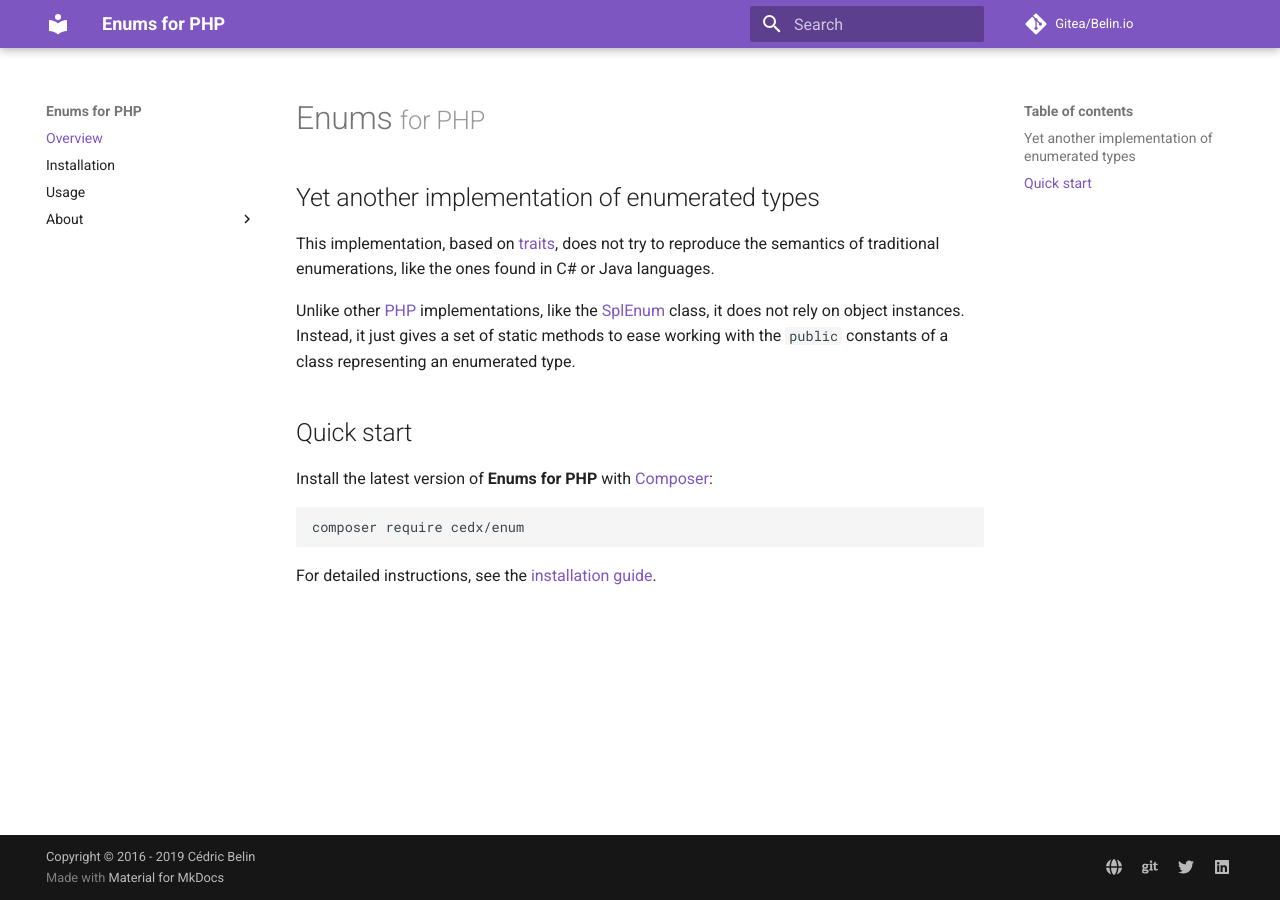
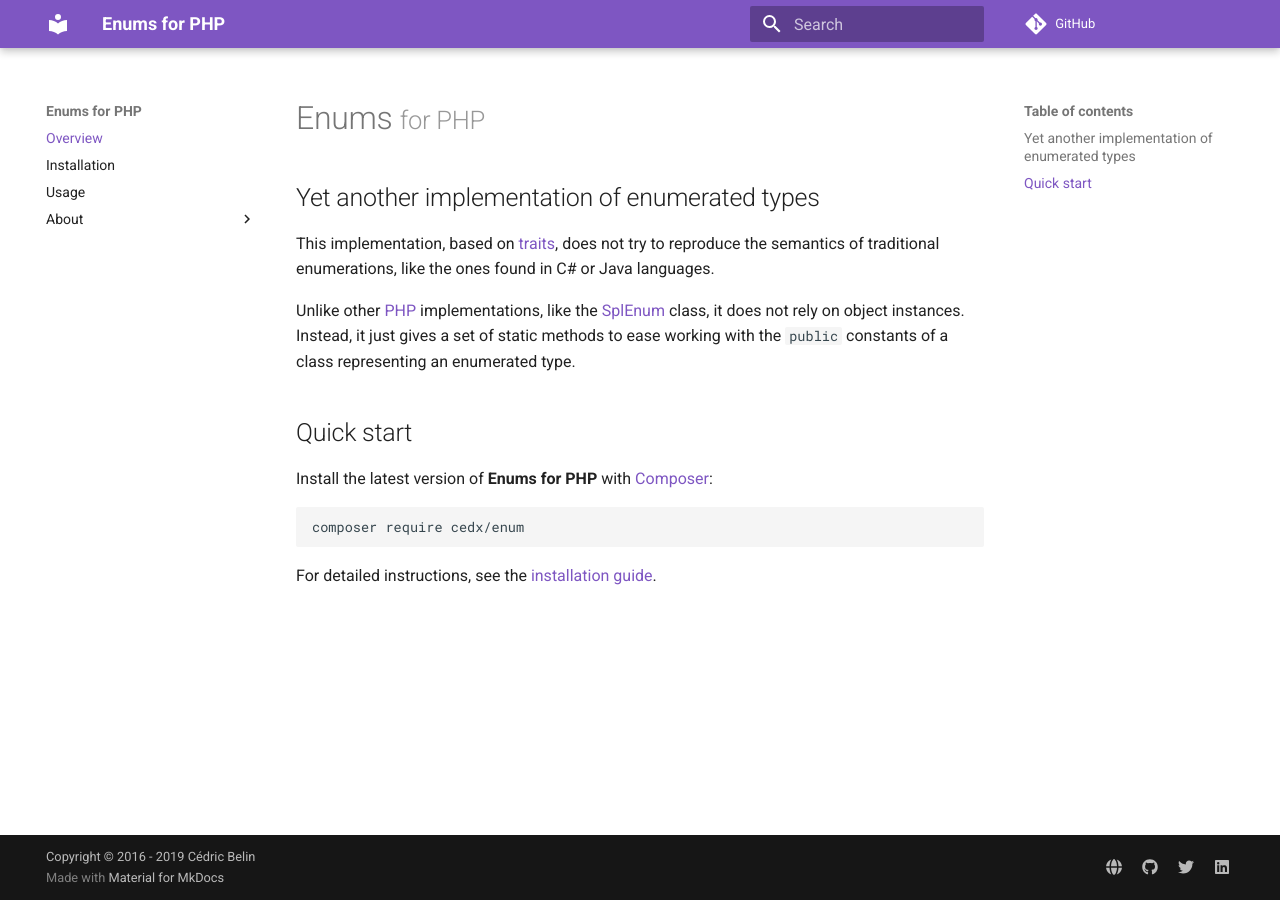
Before and after one commit to cedx/enum.php, an MkDocs documentation site: the page built from doc/index.md, in a window 1280 px wide. Built offline with MkDocs 1.6.1 and Material for MkDocs 9.7.7, drawn with Linux system fonts in a browser that asks for light colours; comment, search, counter and statistics services are not loaded.

Commit message:
Updated the URL of the Git repository

```diff
--- a/composer.json
+++ b/composer.json
@@ -16,8 +16,7 @@
     "psr-4": {"Enum\\": "test/"}
   },
   "config": {
-    "optimize-autoloader": true,
-    "preferred-install": {"*": "dist"}
+    "optimize-autoloader": true
   },
   "keywords": [
     "enum",
@@ -33,7 +32,7 @@
     "cedx/coveralls": "^9.1.2",
     "consolidation/robo": "^1.4.3",
     "henrikbjorn/lurker": "^1.2.0",
-    "phpstan/phpstan": "^0.10.7",
+    "phpstan/phpstan": "^0.10.8",
     "phpunit/phpunit": "^7.5.1"
   },
   "scripts": {
--- a/mkdocs.yml
+++ b/mkdocs.yml
@@ -6,8 +6,8 @@ site_url: https://dev.belin.io/enum.php
 docs_dir: doc
 site_dir: web
 
-repo_name: Gitea/Belin.io
-repo_url: https://git.belin.io/cedx/enum.php
+repo_name: GitHub
+repo_url: https://github.com/cedx/enum.php
 edit_uri: ''
 
 copyright: Copyright &copy; 2016 - 2019 Cédric Belin
@@ -18,7 +18,7 @@ google_analytics:
 extra:
   social:
   - {type: globe, link: 'https://belin.io'}
-  - {type: git, link: 'https://git.belin.io/cedx'}
+  - {type: github, link: 'https://github.com/cedx'}
   - {type: twitter, link: 'https://twitter.com/cedxbelin'}
   - {type: linkedin, link: 'https://linkedin.com/in/cedxbelin'}
 
```
Also changed, not shown: README.md (+1 -1 lines).
